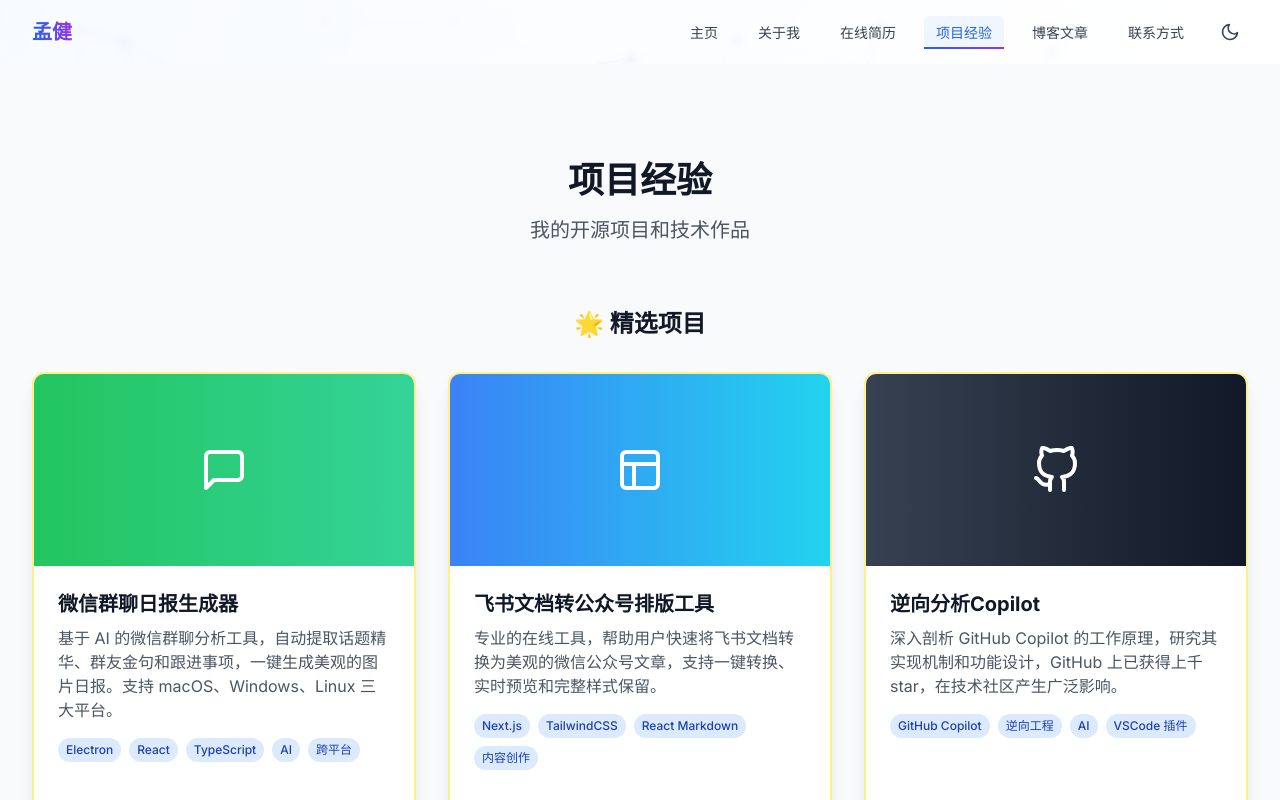
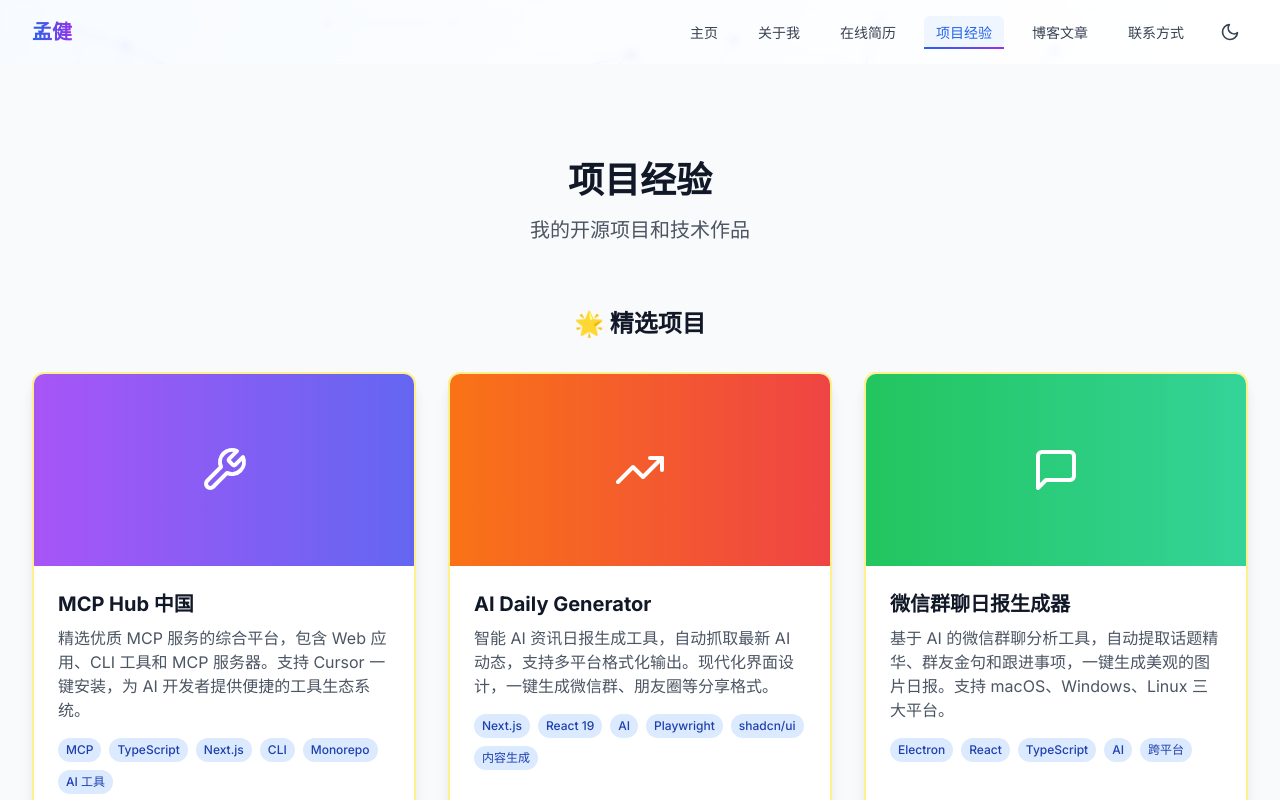
Before and after one commit to mengjian-github/homepage, a Next.js app: page /projects in a window 1280 px wide. Shown: the top 800 px of the page. Built offline with nearby package versions, Linux system fonts and the light colour scheme.

Commit message:
feat: 添加最新项目 MCP Hub 中国和 AI Daily Generator
- 新增 MCP Hub 中国项目：精选优质 MCP 服务的综合平台
- 新增 AI Daily Generator：智能 AI 资讯日报生成工具
- 更新项目图标和标签，优化展示效果
- 将两个新项目标记为精选项目

```diff
--- a/app/projects/page.tsx
+++ b/app/projects/page.tsx
@@ -1,5 +1,5 @@
 import Image from "next/image";
-import { FiExternalLink, FiGithub, FiCode, FiBook, FiCpu, FiPackage, FiLayout, FiMessageSquare } from "react-icons/fi";
+import { FiExternalLink, FiGithub, FiCode, FiBook, FiCpu, FiPackage, FiLayout, FiMessageSquare, FiTool, FiTrendingUp } from "react-icons/fi";
 
 export const metadata = {
   title: "项目经验 - 孟健的个人网站",
@@ -7,6 +7,28 @@
 };
 
 const projects = [
+  {
+    title: "MCP Hub 中国",
+    description: "精选优质 MCP 服务的综合平台，包含 Web 应用、CLI 工具和 MCP 服务器。支持 Cursor 一键安装，为 AI 开发者提供便捷的工具生态系统。",
+    link: "https://mcp-cn.com",
+    github: "https://github.com/mengjian-github/mcp-cn",
+    image: null,
+    color: "from-purple-500 to-indigo-500",
+    icon: <FiTool className="w-12 h-12" />,
+    tags: ["MCP", "TypeScript", "Next.js", "CLI", "Monorepo", "AI 工具"],
+    featured: true
+  },
+  {
+    title: "AI Daily Generator",
+    description: "智能 AI 资讯日报生成工具，自动抓取最新 AI 动态，支持多平台格式化输出。现代化界面设计，一键生成微信群、朋友圈等分享格式。",
+    link: null,
+    github: "https://github.com/mengjian-github/ai-daily-generator",
+    image: null,
+    color: "from-orange-500 to-red-500",
+    icon: <FiTrendingUp className="w-12 h-12" />,
+    tags: ["Next.js", "React 19", "AI", "Playwright", "shadcn/ui", "内容生成"],
+    featured: true
+  },
   {
     title: "微信群聊日报生成器",
     description: "基于 AI 的微信群聊分析工具，自动提取话题精华、群友金句和跟进事项，一键生成美观的图片日报。支持 macOS、Windows、Linux 三大平台。",
```
